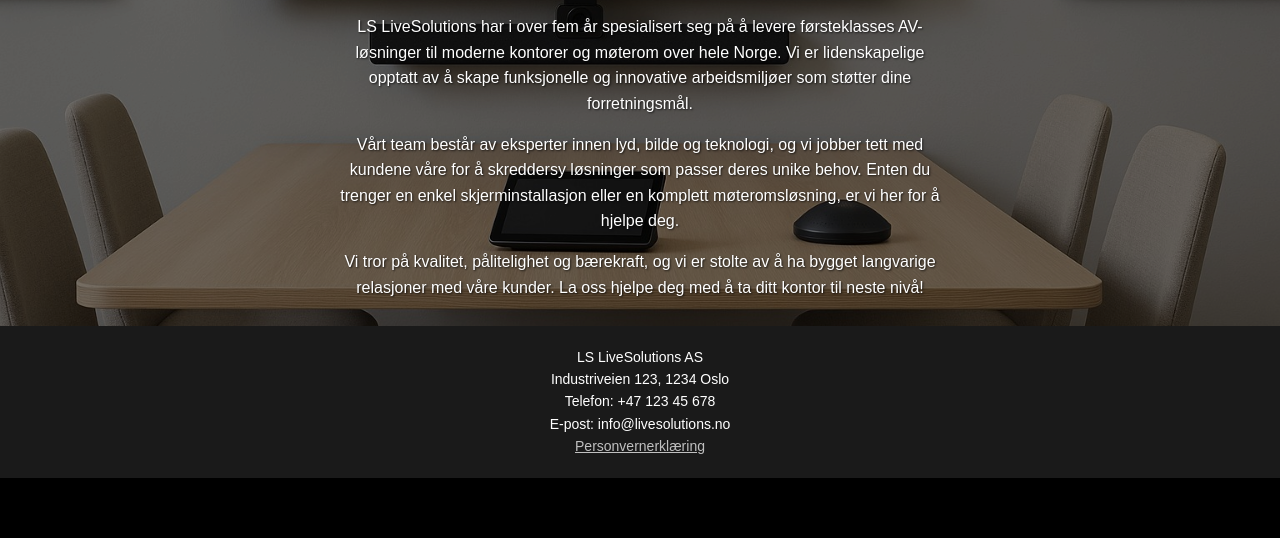
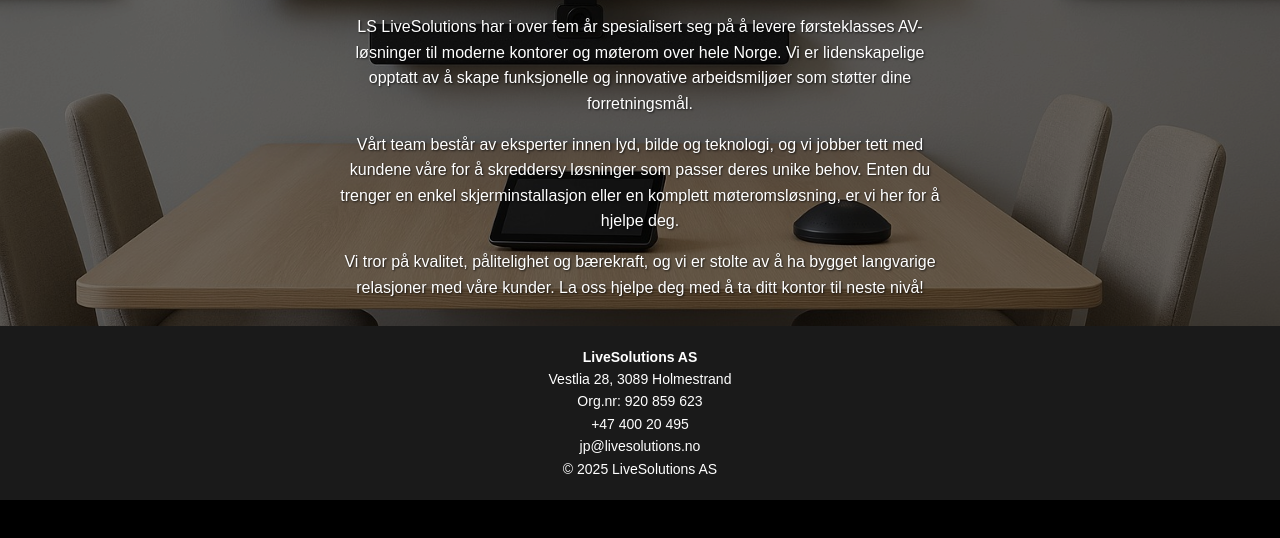
Before and after one commit to Eddie919191/LiveSolutions, a website: page public/about.html in a window 1280 px wide. Shown: the part 172-710 px from the top of the page. Drawn offline with Linux system fonts and the light colour scheme.

Commit message:
Update about.html

```diff
--- a/public/about.html
+++ b/public/about.html
@@ -35,7 +35,7 @@
     </section>
   </main>
   <footer>
-    <p>LS LiveSolutions AS<br>Industriveien 123, 1234 Oslo<br>Telefon: +47 123 45 678<br>E-post: info@livesolutions.no<br><a href="/privacy.html">Personvernerklæring</a></p>
+    <p><strong>LiveSolutions AS</strong><br>Vestlia 28, 3089 Holmestrand<br>Org.nr: 920 859 623<br>+47 400 20 495<br>jp@livesolutions.no<br>© 2025 LiveSolutions AS</p>
   </footer>
 </body>
 </html>
```
